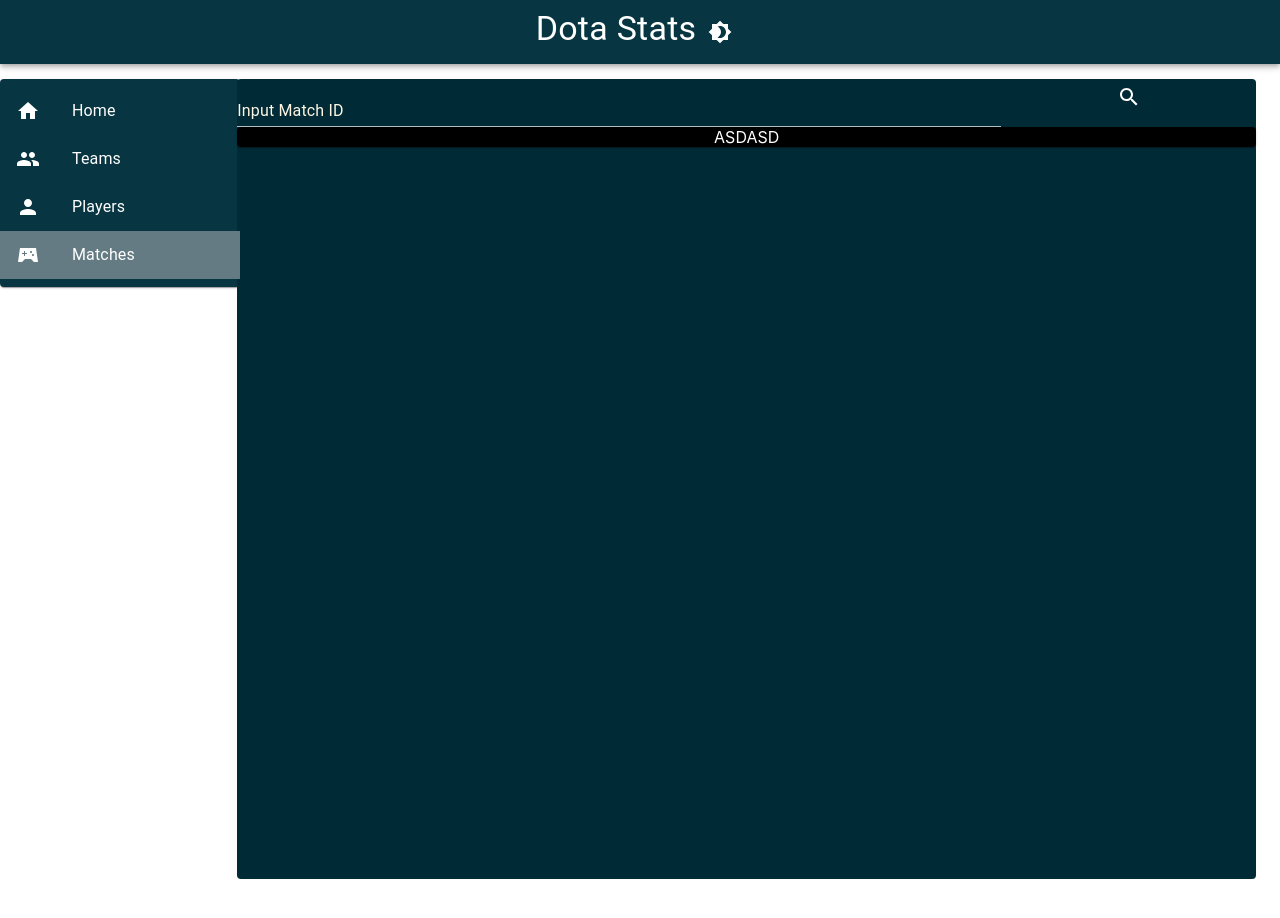
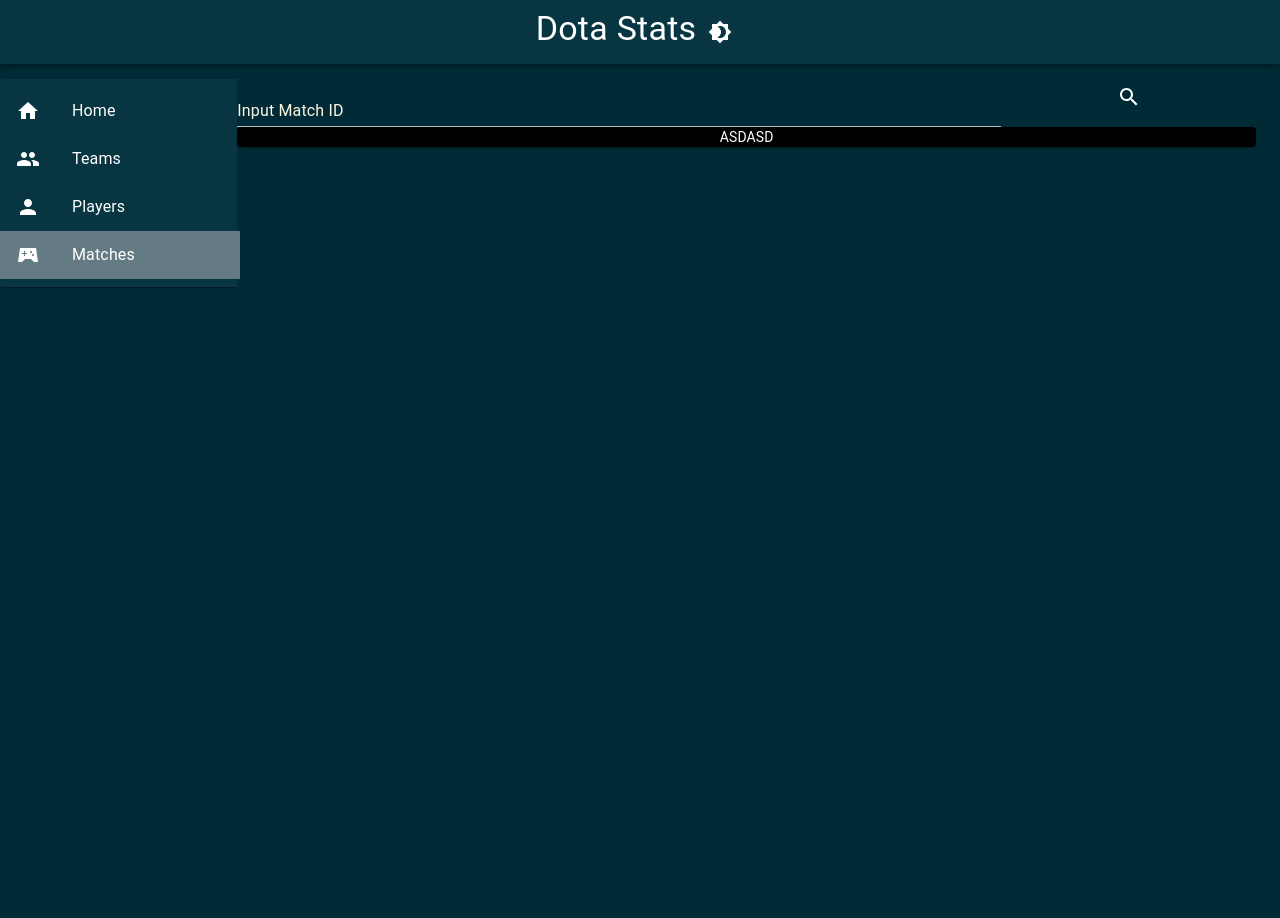
Before and after one commit to joshiaj7/dota-stats, a React (Create React App) app: page /matches in a window 1280 px wide. Shown: the top 918 px of the page. Built offline with nearby package versions, Linux system fonts and the light colour scheme.

Commit message:
move themeprovider to app

```diff
--- a/src/App.css
+++ /dev/null
@@ -1,3 +0,0 @@
-.App {
-  text-align: center;
-}
--- a/src/App.js
+++ b/src/App.js
@@ -1,17 +1,30 @@
 import React, { Component } from 'react';
-import './App.css';
-// import { BrowserRouter as Router } from 'react-router-dom';
-// import { ThemeProvider } from '@material-ui/core/styles';
-// import getTheme from './components/theme';
-// import Grid from '@material-ui/core/Grid';
-// import Header from './components/Header/Header';
-// import Sidebar from './components/Sidebar/Sidebar';
-// import Content from './components/Content/Content';
+import { ThemeProvider } from '@material-ui/core/styles';
+import CssBaseline from '@material-ui/core/CssBaseline';
+import getTheme from './components/theme';
 import Root from './components/Root';
 
 export class App extends Component {
+  constructor() {
+    super();
+    this.state = {
+      darkMode: true,
+    };
+  }
+
+  changeTheme = () => {
+    this.setState({ darkMode: !this.state.darkMode });
+  };
+
   render() {
-    return <Root />;
+    return (
+      <ThemeProvider
+        theme={this.state.darkMode ? getTheme('dark') : getTheme('light')}
+      >
+        <CssBaseline />
+        <Root changeTheme={this.changeTheme} darkMode={this.state.darkMode} />
+      </ThemeProvider>
+    );
   }
 }
 
--- a/src/components/Header/Header.js
+++ b/src/components/Header/Header.js
@@ -18,7 +18,7 @@
   },
 }));
 
-export default function Header({ changeTheme, darkTheme }) {
+export default function Header({ changeTheme, darkMode }) {
   const classes = useStyles();
 
   return (
@@ -32,7 +32,7 @@
           </Grid>
           <Grid item>
             <IconButton onClick={changeTheme}>
-              {darkTheme ? <Brightness4Icon /> : <Brightness7Icon />}
+              {darkMode ? <Brightness4Icon /> : <Brightness7Icon />}
             </IconButton>
           </Grid>
         </Grid>
--- a/src/components/Root/index.js
+++ b/src/components/Root/index.js
@@ -1,34 +1,35 @@
-import React, { useState } from 'react';
+import React from 'react';
+import { makeStyles } from '@material-ui/core/styles';
 import { BrowserRouter as Router } from 'react-router-dom';
-import { ThemeProvider } from '@material-ui/core/styles';
-import getTheme from '../theme';
+
 import Grid from '@material-ui/core/Grid';
 import Header from '../Header/Header';
 import Sidebar from '../Sidebar/Sidebar';
 import Content from '../Content/Content';
 
-export default function Root() {
-  const [darkMode, toggleDarkMode] = useState(true);
+const rootStyles = makeStyles((theme) => ({
+  root: {
+    background: theme.palette.background.main,
+    textAlign: 'center',
+  },
+}));
 
-  const changeTheme = () => {
-    toggleDarkMode(!darkMode);
-  };
+export default function Root({ changeTheme, darkMode }) {
+  const classes = rootStyles();
 
   return (
     <Router>
-      <ThemeProvider theme={darkMode ? getTheme('dark') : getTheme('light')}>
-        <div className="App">
-          <Header changeTheme={changeTheme} darkTheme={darkMode}></Header>
+      <div className={classes.root}>
+        <Header changeTheme={changeTheme} darkMode={darkMode}></Header>
         <Grid container spacing={0}>
           <Grid item xs={2}>
-              <Sidebar></Sidebar>
+            <Sidebar />
           </Grid>
           <Grid item xs={10}>
-              <Content></Content>
+            <Content />
           </Grid>
         </Grid>
       </div>
-      </ThemeProvider>
     </Router>
   );
 }
--- a/src/components/Sidebar/Sidebar.js
+++ b/src/components/Sidebar/Sidebar.js
@@ -11,7 +11,7 @@
 import PersonSharpIcon from '@material-ui/icons/PersonSharp';
 import SportsEsportsSharpIcon from '@material-ui/icons/SportsEsportsSharp';
 
-const useStyles = makeStyles((theme) => ({
+const sidebarStyles = makeStyles((theme) => ({
   root: {
     background: theme.palette.background.component,
     width: 240,
@@ -37,7 +37,7 @@
 }));
 
 export default function Sidebar() {
-  const classes = useStyles();
+  const classes = sidebarStyles();
   const location = useLocation();
   const [active, setActive] = useState(location.pathname.slice(1));
 
```
Lines whose indentation alone changed are shown as unchanged.
